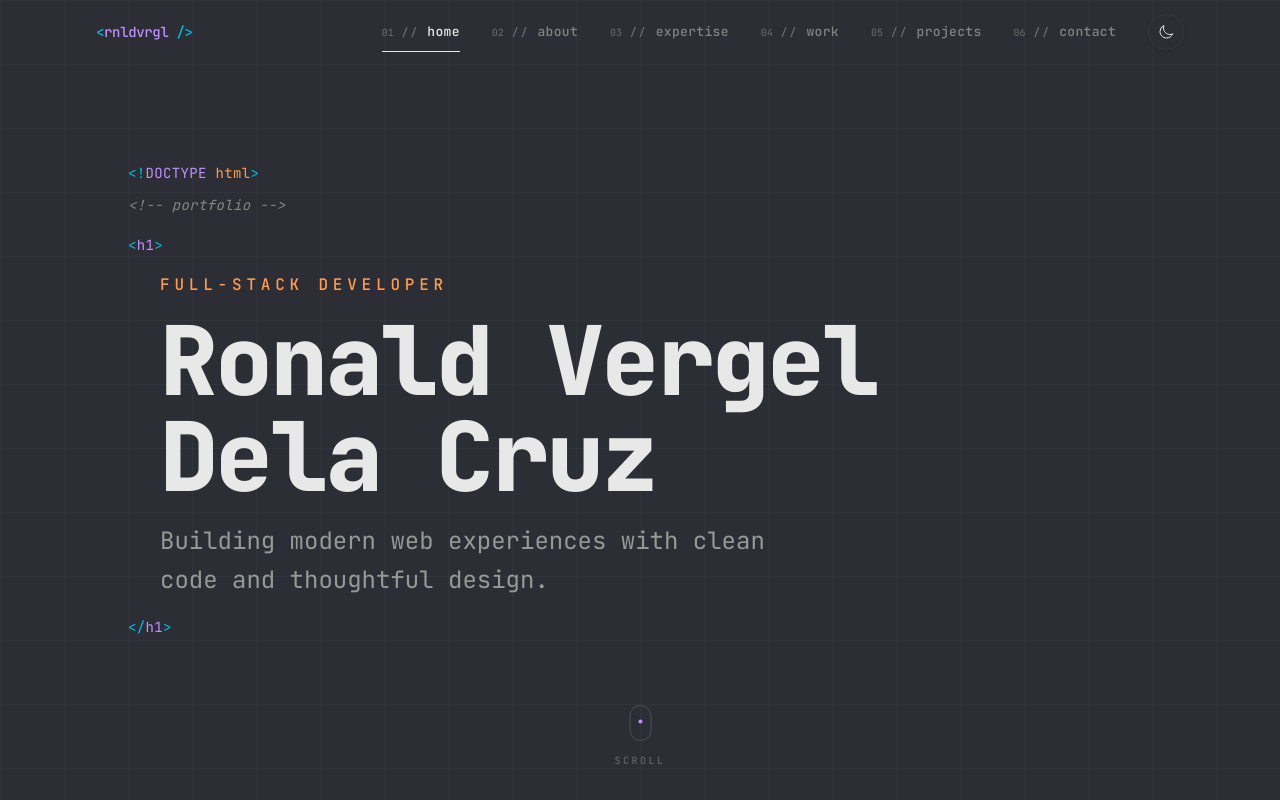
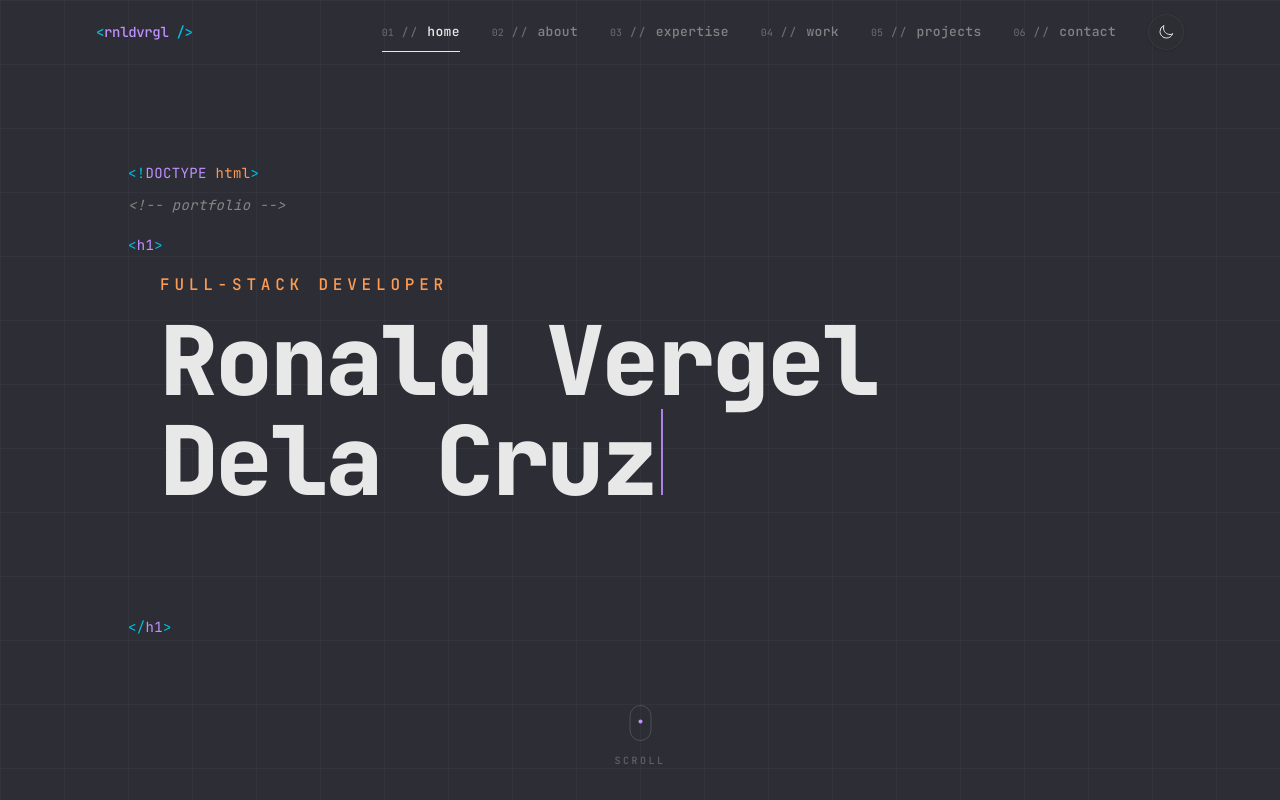
Before and after one commit to rnldvrgl/rnld-vrgl, a Next.js app: page / in a window 1280 px wide. Shown: the top 800 px of the page. Built offline with nearby package versions, Linux system fonts and the light colour scheme; no server answers; the database is empty.

Commit message:
feat: add typing animation to hero section

```diff
--- a/src/components/home/hero-section.tsx
+++ b/src/components/home/hero-section.tsx
@@ -6,10 +6,54 @@ import {
   DocType,
   OpenTag,
 } from "@/components/shared/code-tags"
+import { useTypingAnimation } from "@/lib/hooks/useTypingAnimation"
 import type { Profile } from "@/lib/supabase/types"
 import { motion } from "framer-motion"
+import { useCallback, useState } from "react"
 
 export function HeroSection({ profile }: { profile: Profile | null }) {
+  const fullName = profile?.full_name ?? "Ronald Vergel Dela Cruz"
+  const headline =
+    profile?.headline ??
+    "Building modern web experiences with clean code and thoughtful design."
+
+  const [cycle, setCycle] = useState(0)
+  const [headlineEnabled, setHeadlineEnabled] = useState(false)
+
+  const handleNameComplete = useCallback(() => {
+    setHeadlineEnabled(true)
+  }, [])
+
+  const handleHeadlineComplete = useCallback(() => {
+    setHeadlineEnabled(false)
+    setCycle((c) => c + 1)
+  }, [])
+
+  const {
+    displayedText: displayedName,
+    isTyping: isNameTyping,
+    isComplete: isNameComplete,
+  } = useTypingAnimation({
+    text: fullName,
+    speed: 100,
+    delay: cycle === 0 ? 2500 : 500,
+    pauseBetween: 1500,
+    enabled: true,
+    onComplete: handleNameComplete,
+    key: cycle,
+  })
+
+  const { displayedText: displayedHeadline, isTyping: isHeadlineTyping } =
+    useTypingAnimation({
+      text: headline,
+      speed: 60,
+      delay: 300,
+      pauseBetween: 3000,
+      enabled: headlineEnabled,
+      onComplete: handleHeadlineComplete,
+      key: `headline-${cycle}`,
+    })
+
   return (
     <section
       id="hero"
@@ -51,13 +95,32 @@ export function HeroSection({ profile }: { profile: Profile | null }) {
           <p className="font-medium uppercase tracking-[0.3em] text-code-attr">
             Full-Stack Developer
           </p>
-          <h1 className="text-5xl font-black tracking-tight text-foreground sm:text-6xl md:text-7xl lg:text-8xl">
-            {profile?.full_name ?? "Ronald Vergel Dela Cruz"}
-          </h1>
-          <p className="max-w-2xl text-lg leading-relaxed text-muted-foreground sm:text-2xl">
-            {profile?.headline ??
-              "Building modern web experiences with clean code and thoughtful design."}
-          </p>
+          <div className="relative">
+            {/* Invisible text to reserve space and prevent layout shift */}
+            <h1 className="text-5xl font-black tracking-tight text-foreground sm:text-6xl md:text-7xl lg:text-8xl opacity-0 pointer-events-none">
+              {fullName}
+            </h1>
+            {/* Visible typing animation */}
+            <h1 className="absolute inset-0 text-5xl font-black tracking-tight text-foreground sm:text-6xl md:text-7xl lg:text-8xl">
+              {displayedName}
+              {(isNameTyping || (isNameComplete && !headlineEnabled)) && (
+                <span className="inline-block w-0.5 h-[0.9em] bg-code-keyword ml-1 animate-pulse" />
+              )}
+            </h1>
+          </div>
+          <div className="relative max-w-2xl">
+            {/* Invisible text to reserve space */}
+            <p className="text-lg leading-relaxed text-muted-foreground sm:text-2xl opacity-0 pointer-events-none">
+              {headline}
+            </p>
+            {/* Visible typing animation */}
+            <p className="absolute inset-0 text-lg leading-relaxed text-muted-foreground sm:text-2xl">
+              {displayedHeadline}
+              {isHeadlineTyping && (
+                <span className="inline-block w-0.5 h-[0.9em] bg-code-keyword ml-1 animate-pulse" />
+              )}
+            </p>
+          </div>
         </motion.div>
 
         <motion.div
--- /dev/null
+++ b/src/lib/hooks/useTypingAnimation.ts
@@ -0,0 +1,80 @@
+"use client"
+import { useEffect, useRef, useState } from "react"
+
+interface UseTypingAnimationOptions {
+  text: string
+  speed?: number
+  delay?: number
+  pauseBetween?: number
+  enabled?: boolean
+  onComplete?: () => void
+  key?: string | number
+}
+
+export function useTypingAnimation({
+  text,
+  speed = 50,
+  delay = 0,
+  pauseBetween = 2000,
+  enabled = true,
+  onComplete,
+  key = 0,
+}: UseTypingAnimationOptions) {
+  const [displayedText, setDisplayedText] = useState("")
+  const [isComplete, setIsComplete] = useState(false)
+  const [isTyping, setIsTyping] = useState(false)
+  const onCompleteRef = useRef(onComplete)
+  onCompleteRef.current = onComplete
+
+  useEffect(() => {
+    if (!enabled) {
+      setDisplayedText("")
+      setIsComplete(false)
+      setIsTyping(false)
+      return
+    }
+
+    setDisplayedText("")
+    setIsComplete(false)
+    setIsTyping(false)
+
+    let cancelled = false
+    let intervalId: ReturnType<typeof setInterval>
+
+    const startTimer = setTimeout(() => {
+      if (cancelled) return
+      setIsTyping(true)
+      let index = 0
+
+      intervalId = setInterval(() => {
+        if (cancelled) {
+          clearInterval(intervalId)
+          return
+        }
+
+        if (index < text.length) {
+          setDisplayedText(text.slice(0, index + 1))
+          index++
+        } else {
+          clearInterval(intervalId)
+          setIsTyping(false)
+          setIsComplete(true)
+          // Fire callback after pauseBetween
+          setTimeout(() => {
+            if (!cancelled) {
+              onCompleteRef.current?.()
+            }
+          }, pauseBetween)
+        }
+      }, speed)
+    }, delay)
+
+    return () => {
+      cancelled = true
+      clearTimeout(startTimer)
+      clearInterval(intervalId)
+    }
+  }, [text, speed, delay, pauseBetween, enabled, key])
+
+  return { displayedText, isComplete, isTyping }
+}
```
